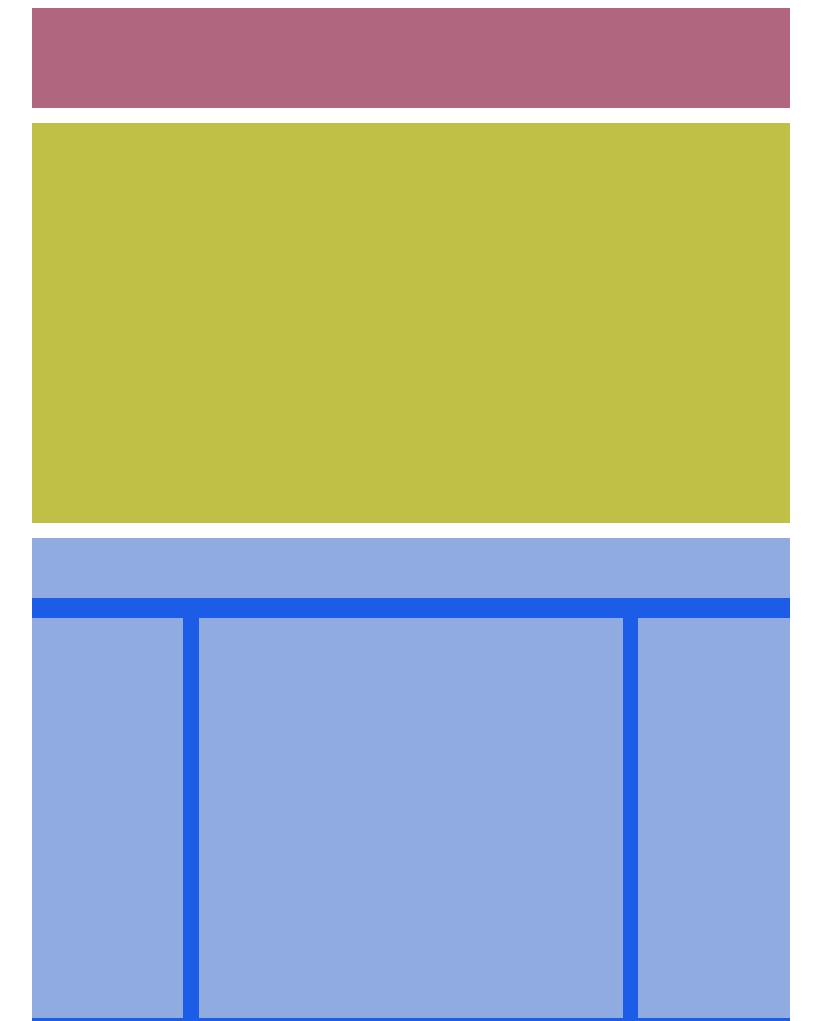
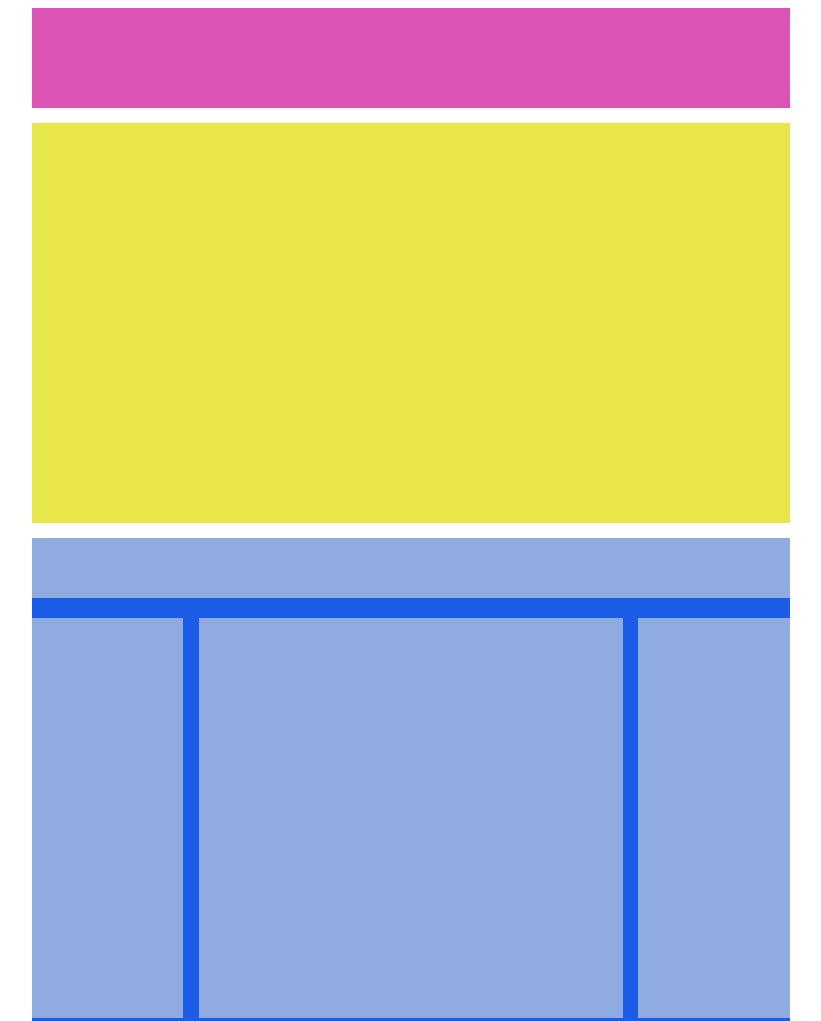
Before and after one commit to Flek8/htmlcss-struttura-wp, a plain HTML site: page index.html in a window 1280 px wide. Shown: the top 1021 px of the page, without its empty margins (229-1050 px from the left). Drawn offline with Linux system fonts and the light colour scheme.

Commit message:
cambio colori

```diff
--- a/style.css
+++ b/style.css
@@ -5,13 +5,13 @@
 
 header{
     height: 100px;
-    background-color: rgb(177, 102, 127);
+    background-color: rgb(219, 84, 179);
 }
 
 .sect-1{
     margin: 15px 0;
     height: 400px;
-    background-color: rgb(192, 192, 71);
+    background-color: rgb(231, 231, 73);
 }
 
 .sect-2{
```
